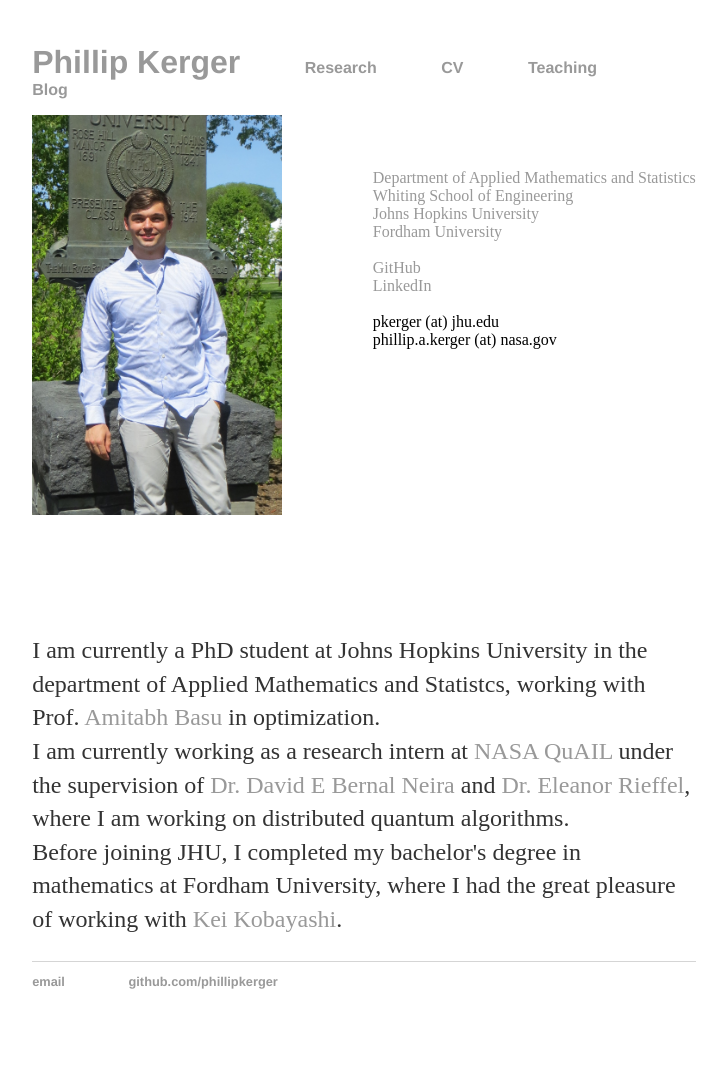
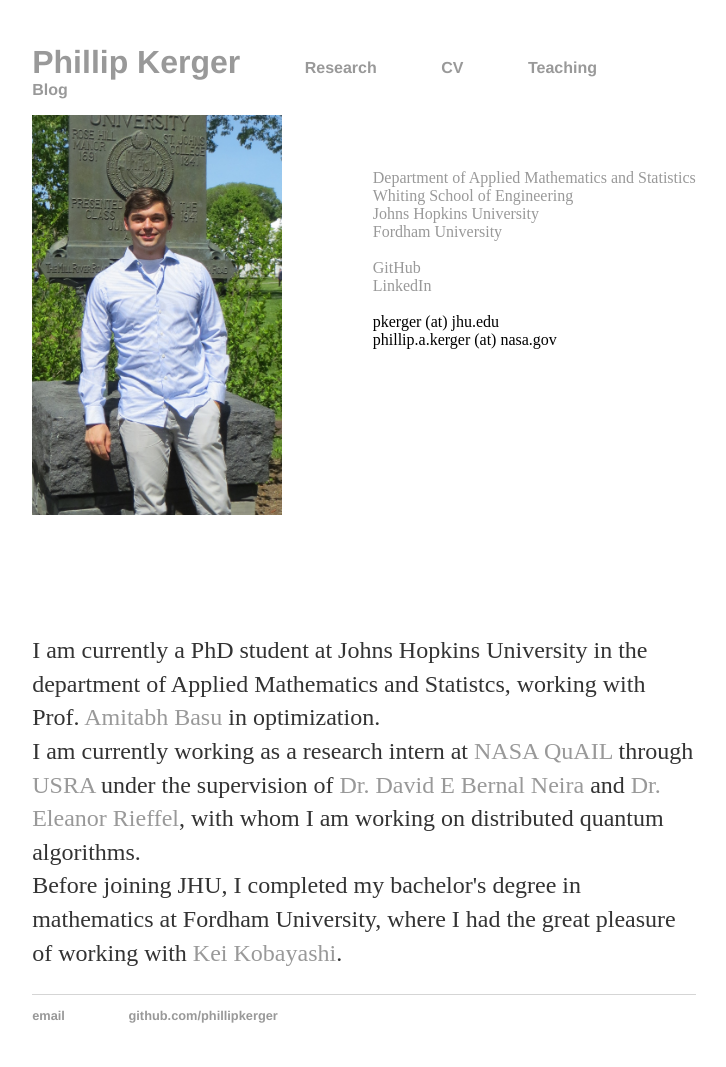
Before and after one commit to PhillipKerger/phillipkerger.github.io, a Jekyll site: the page built from index.html, in a window 1280 px wide. Shown: the whole page, without its empty margins (276-1002 px from the left). Built offline with Jekyll 4.4.1, drawn with Linux system fonts in a browser that asks for light colours; before the commit the page ends 1033 px from its top, so only the background shows below that.

Commit message:
Update index.html

```diff
--- a/index.html
+++ b/index.html
@@ -42,9 +42,10 @@ title: Phillip Kerger
 		<a href="https://www.ams.jhu.edu/~abasu9/">Amitabh Basu</a> in optimization. <br>
 		I am currently working as a research intern at
 		<a href="https://www.nasa.gov/content/nasa-quantum-artificial-intelligence-laboratory-quail/">NASA QuAIL</a>
+		through <a href = "https://www.usra.edu/"> USRA</a>
 		under the supervision of <a href="https://www.andrew.cmu.edu/user/debernal/">Dr. David E Bernal Neira</a>
 		and <a href="https://scholar.google.com/citations?user=2UvnS7UAAAAJ&hl=en">Dr. Eleanor Rieffel</a>,
-		where I am working on distributed quantum algorithms. <br>
+		with whom I am working on distributed quantum algorithms. <br>
 		Before joining JHU, I completed my bachelor's degree in mathematics at Fordham University, where I had the great pleasure of working with
 		<a href="https://www.fordham.edu/info/20597/mathematics_faculty/9444/kei_kobayashi">Kei Kobayashi</a>.
 		 </p>
```
